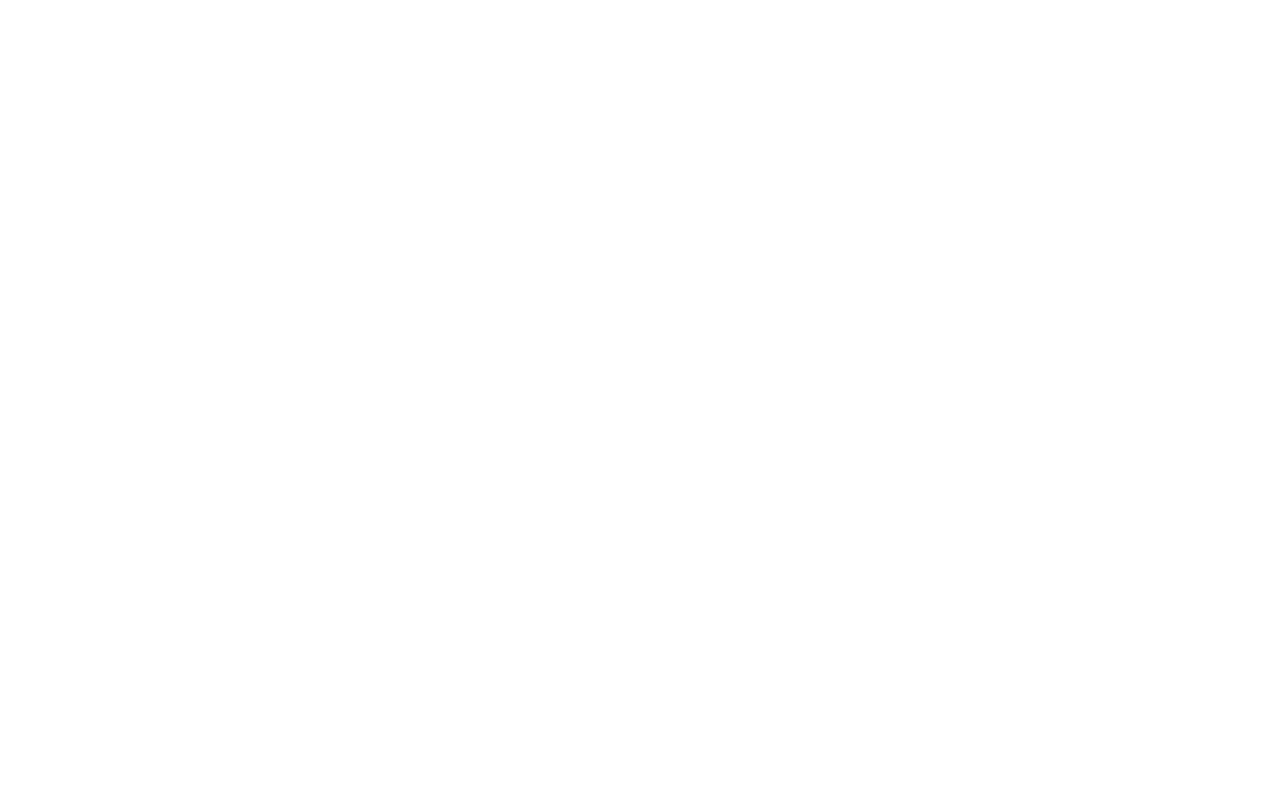
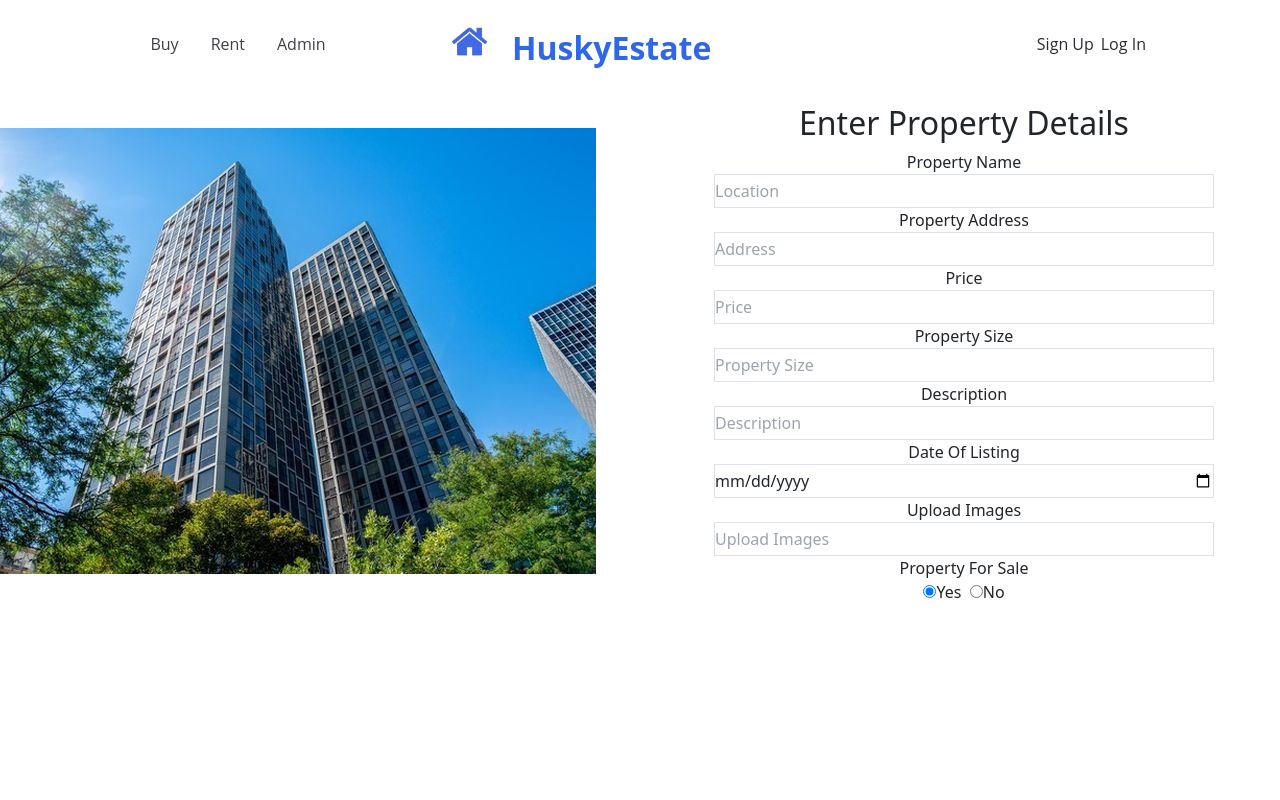
Before and after one commit to anuragparla/Husky_Estate_Final_Project, a React (Create React App) app in the folder husky-estate/: page /admin in a window 1280 px wide. Before the commit this address had no page. Shown: the top 800 px of the page. Built offline with nearby package versions, Linux system fonts and the light colour scheme.

Commit message:
Adminn page created

```diff
--- a/husky-estate/src/App.js
+++ b/husky-estate/src/App.js
@@ -2,8 +2,9 @@
 import { BrowserRouter as Router, Route, Routes } from "react-router-dom";
 import HomePage from "./Pages/HomePage";
 import HomesForSale from "./Pages/HomesForSale";
+import AdminPage from "./Pages/AdminPage";
 // import HomesForRent from "./Pages/HomesForRent";
-
+//import AdminPage from "./Pages/AdminPage";
 function App() {
   return (
     <Router>
@@ -11,7 +12,7 @@
         <Route path="/" exact element={<HomePage />} />
         <Route exact path="/homesForSale" element={<HomesForSale />} />
         <Route exact path="/homesForRent" element={<HomesForSale />} />
-
+        <Route exact path="/admin" element={<AdminPage />} />
         {/* <Route exact path="/homesForRent" element={<HomesForRent />} /> */}
       </Routes>
     </Router>
--- a/husky-estate/src/Components/Navbar/index.js
+++ b/husky-estate/src/Components/Navbar/index.js
@@ -30,6 +30,18 @@
               <div className="second-set">
                 <ul className="links">
                   {Links.slice(6, 9).map((link) => {
+                    const { id, nav, url } = link;
+                    return (
+                      <li key={id}>
+                        <Link to={url}>{nav}</Link>
+                      </li>
+                    );
+                  })}
+                </ul>
+              </div>
+              <div className="second-set">
+                <ul className="links">
+                  {Links.slice(9, 12).map((link) => {
                     const { id, nav, url } = link;
                     return (
                       <li key={id}>
--- /dev/null
+++ b/husky-estate/src/Pages/AdminPage.js
@@ -0,0 +1,103 @@
+import React from "react";
+import Hero from "../Components/Hero";
+import Footer from "../Components/Footer";
+import Service from "../Components/Service";
+import Navbar from "../Components/Navbar";
+import img1 from "../assets/home1.jpeg"
+import "../main.css";
+
+const AdminPage = () => {
+    return (
+        <>
+            <Navbar />
+            <br></br>
+            <div>
+                <div class="grid grid-cols-2 gap-3">
+                    <div><br></br><img src={img1} alt="BigCo Inc. logo" /></div>
+                    <div>
+                        <form action="">
+                            <div className="flex flex-col justify-center items-center">
+                                <h2>Enter Property Details</h2>
+                                <label htmlFor="propertyname">Property Name</label>
+                                <input type="text" name="propertyname" id="propertyname"
+                                    className="border"
+                                    placeholder="Location"
+                                    style={{ height: "34px", width: "500px" }} />
+                            </div>
+
+                            <div className="flex flex-col justify-center items-center">
+                                <label htmlFor="propertyaddress">Property Address</label>
+                                <input type="text" name="propertyaddress" id="propertyname"
+                                    className="border"
+
+                                    placeholder="Address"
+                                    style={{ height: "34px", width: "500px" }} />
+                            </div>
+
+                            <div className="flex flex-col justify-center items-center">
+                                <label htmlFor="propertyaddress">Price</label>
+                                <input type="text" name="price" id="price"
+                                    className="border"
+
+                                    placeholder="Price"
+                                    style={{ height: "34px", width: "500px" }}
+                                />
+                            </div>
+
+
+                            <div className="flex flex-col justify-center items-center">
+                                <label htmlFor="propertysize">Property Size</label>
+                                <input type="number" name="propertysize" id="propertysize" className="border"
+                                    placeholder="Property Size"
+                                    style={{ height: "34px", width: "500px" }} />
+                            </div>
+
+                            <div className="flex flex-col justify-center items-center">
+                                <label htmlFor="propertydescription">Description</label>
+                                <input type="text" name="propertydescription" id="propertydescription" className="border"
+                                    placeholder="Description"
+                                    style={{ height: "34px", width: "500px" }} />
+                            </div>
+
+                            <div className="flex flex-col justify-center items-center">
+                                <label htmlFor="listingdate">Date Of Listing</label>
+                                <input type="date" name="listingdate" id="listingdate" className="border"
+                                    placeholder="Date Of Listing"
+                                    style={{ height: "34px", width: "500px" }} />
+                            </div>
+
+                            <div className="flex flex-col justify-center items-center">
+                                <label htmlFor="images">Upload Images</label>
+                                <input type="images" name="images" id="images" className="border"
+                                    placeholder="Upload Images"
+                                    style={{ height: "34px", width: "500px" }} />
+                            </div>
+
+                            <div className="flex flex-col justify-center items-center">
+                                <label htmlFor="propertysale">Property For Sale</label>
+
+                                <div className="radio">
+                                    <label>
+                                        <input type="radio" value="yes" checked={true} />
+                                        Yes
+                                    </label> &nbsp;
+                                    <label>
+                                        <input type="radio" value="no" />
+                                        No
+                                    </label>
+                                </div>
+                                <div className="radio">
+
+                                </div>
+                            </div>
+                        </form>
+                    </div>
+                </div>
+            </div>
+            <Footer />
+        </>
+    )
+}
+
+
+export default AdminPage;
--- a/husky-estate/src/Pages/HomePage.js
+++ b/husky-estate/src/Pages/HomePage.js
@@ -14,6 +14,7 @@
         <Hero />
         <Service />
         <Footer />
+
       </div>
     </>
   );
--- a/husky-estate/src/data.js
+++ b/husky-estate/src/data.js
@@ -27,6 +27,12 @@
     url: "/homesForRent",
     linkSymbol: <FiChevronDown />,
   },
+  {
+    id: 3,
+    nav: "Admin",
+    url: "/admin",
+    linkSymbol: <FiChevronDown />,
+  }
 ];
 
 export const Services = [
```
